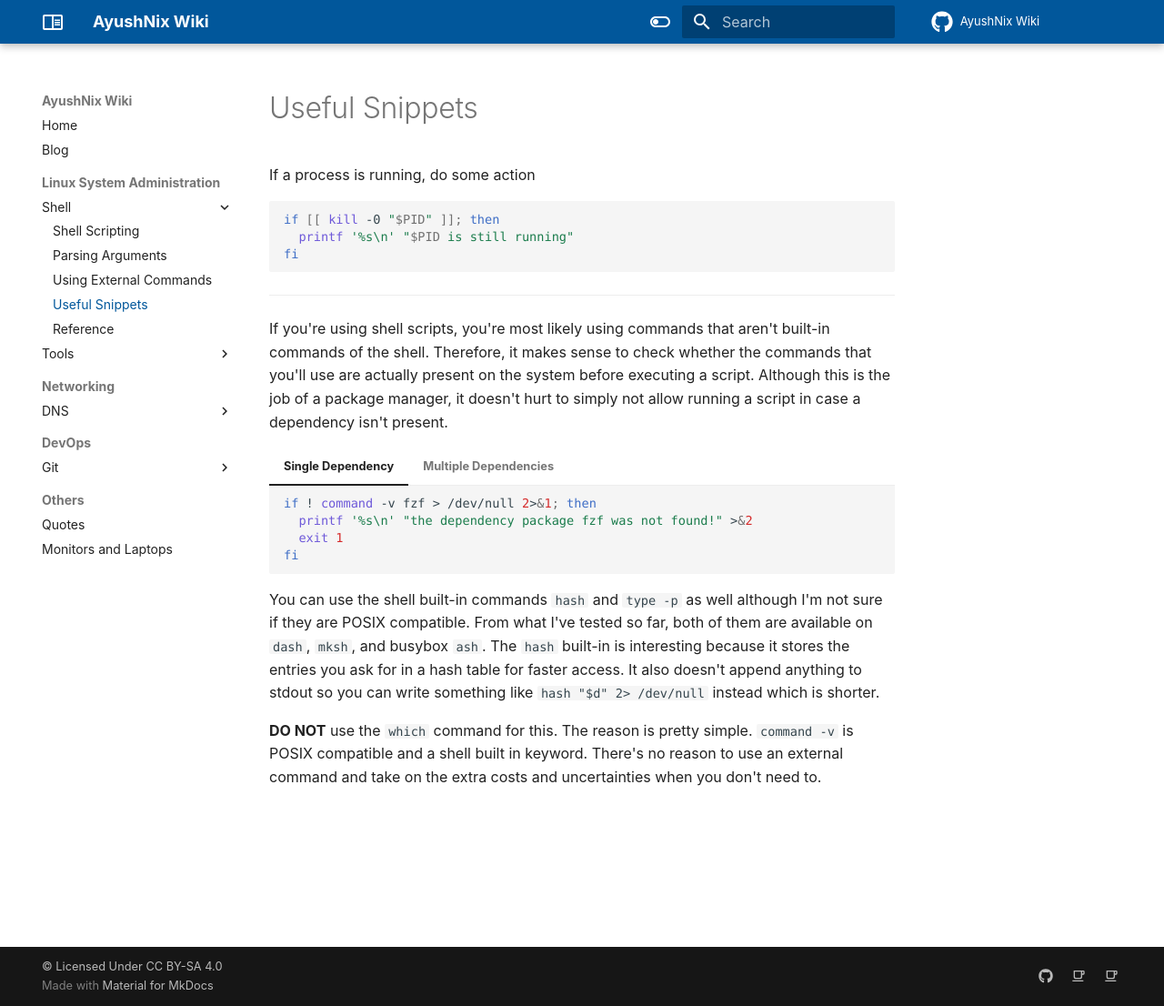
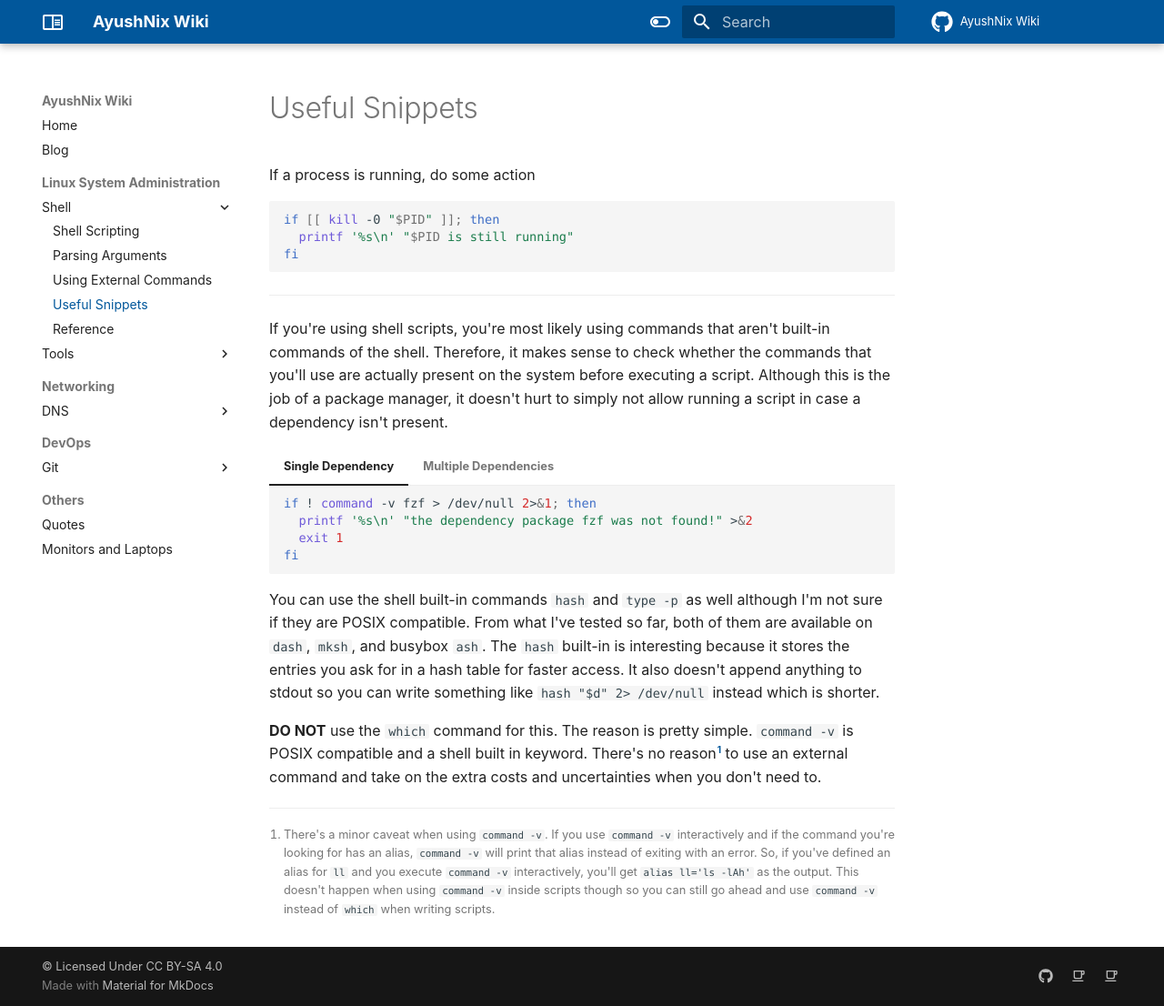
Before and after one commit to ayushnix/wiki, an MkDocs documentation site: the page built from docs/sysadmin/shell/useful_snippets.md, in a window 1280 px wide and 1106 px high. Shown: the whole window at 91% size. Built offline with MkDocs 1.6.1 and Material for MkDocs 9.7.7, drawn with Linux system fonts in a browser that asks for light colours; comment, search, counter and statistics services are not loaded.

Commit message:
add caveat when using command -v instead of which

```diff
--- a/docs/sysadmin/shell/useful_snippets.md
+++ b/docs/sysadmin/shell/useful_snippets.md
@@ -45,5 +45,12 @@
 like `hash "$d" 2> /dev/null` instead which is shorter.
 
 **DO NOT** use the `which` command for this. The reason is pretty simple. `command -v` is POSIX
-compatible and a shell built in keyword. There's no reason to use an external command and take on
+compatible and a shell built in keyword. There's no reason[^1] to use an external command and take on
 the extra costs and uncertainties when you don't need to.
+
+[^1]:
+There's a minor caveat when using `command -v`. If you use `command -v` interactively and if the
+command you're looking for has an alias, `command -v` will print that alias instead of exiting with
+an error. So, if you've defined an alias for `ll` and you execute `command -v` interactively, you'll
+get `alias ll='ls -lAh'` as the output. This doesn't happen when using `command -v` inside scripts
+though so you can still go ahead and use `command -v` instead of `which` when writing scripts.
```
